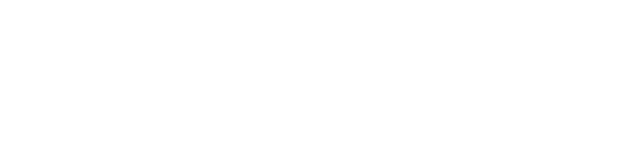
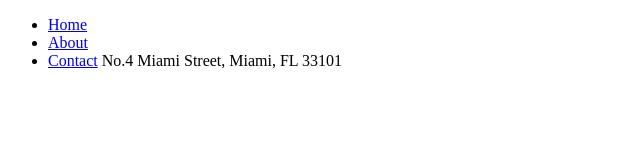
Before and after one commit to clins10/miniproject-2, a plain HTML site: page index.html in a window 1280 px wide. Shown: the whole page, without its empty margins (0-640 px from the left). Drawn offline with Linux system fonts and the light colour scheme.

Commit message:
added the contact info file

```diff
--- a/index.html
+++ b/index.html
@@ -6,6 +6,15 @@
     <title>Document</title>
 </head>
 <body>
+    <nav>
+        <ul>
+            <li><a href="index.html">Home</a></li>
+            <li><a href="about.html">About</a></li>
+            <li><a href="contact.html">Contact</a>
+                No.4 Miami Street, Miami, FL 33101
+            </li>
+        </ul>
+    </nav>
 
 </body>
 </html>
```
